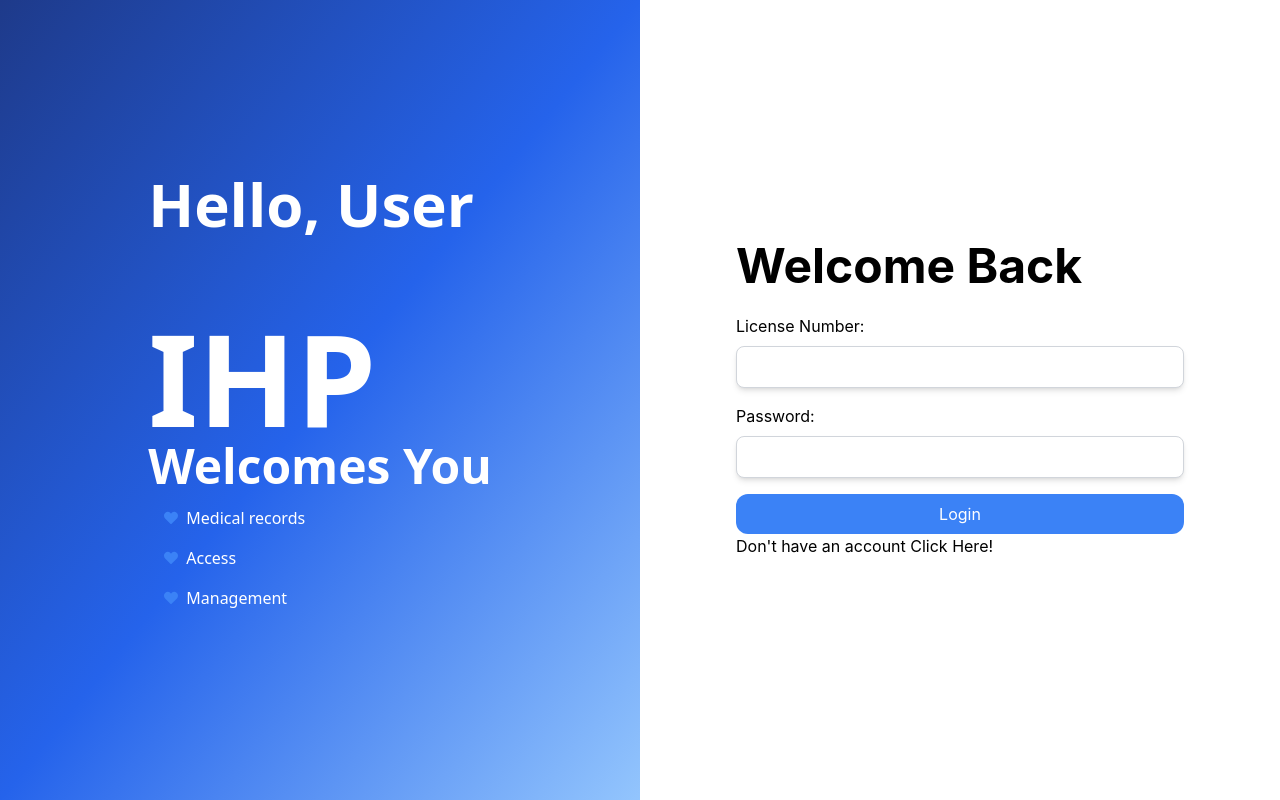
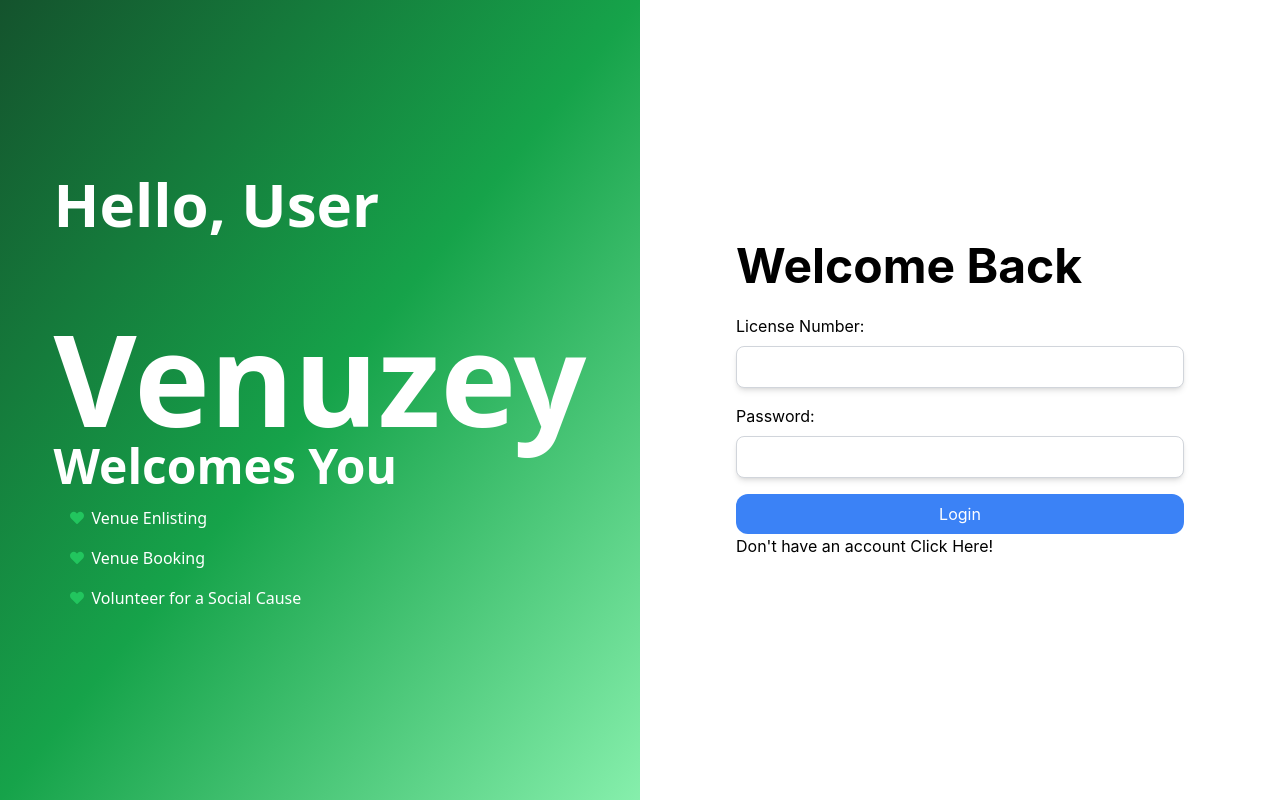
Before and after one commit to SohamGhugare/MetaMinds-Yantra-23, a React (Create React App) app in the folder venuezy/: page /doctor/login in a window 1280 px wide. Built offline with nearby package versions, Linux system fonts and the light colour scheme; the HTML template or start-up script is replaced by a standard one.

Commit message:
fix: login styling

```diff
--- a/venuezy/src/components/cards/Venues.jsx
+++ b/venuezy/src/components/cards/ItWorks.jsx
@@ -1,11 +1,11 @@
 import Cards from "./Card";
-import "./Venues.css";
+import "./ItWorks.css";
 import bookIcon from "../../assets/bookIcon.svg";
 import enlistIcon from "../../assets/enlistIcon.svg";
 import volunteerIcon from "../../assets/volunteerIcon.svg";
 import accessIcon from "../../assets/accessIcon.svg";
 
-const Venues = () => {
+const ItWorks = () => {
   return (
     <div className="howWorks">
       <div className="title1">
@@ -52,4 +52,4 @@ const Venues = () => {
   );
 };
 
-export default Venues;
+export default ItWorks;
--- a/venuezy/src/components/common/Welcome.jsx
+++ b/venuezy/src/components/common/Welcome.jsx
@@ -7,33 +7,30 @@ import dot2 from "../../assets/dot_2.png";
 
 const Welcome = () => {
   return (
-    <div className=" bg-gradient-to-br from-blue-900 via-blue-600 to-blue-300">
-      {/* <img src={dot1} className="relative w-108.25 h-93 top-3 right-3" alt="logo" /> */}
-
+    <div className=" bg-gradient-to-br from-green-900 via-green-600 to-green-300">
       <div className=" flex flex-row justify-evenly items-center h-screen">
         <div className="font-sans flex flex-col items-start justify-start">
           <text className="text-6xl font-bold text-white mb-20">
             Hello, User
           </text>
-          <text className="text-9xl font-bold text-white">IHP</text>
+          <text className="text-9xl font-bold text-white">Venuzey</text>
           <text className="text-5xl font-bold text-white">Welcomes You</text>
           <List className="flex flex-col">
             <ListItem className="flex items-center space-x-2">
-              <FaHeart className="text-blue-500 text-sm" />
-              <span className="text-white">Medical records</span>
+              <FaHeart className="text-green-500 text-sm" />
+              <span className="text-white">Venue Enlisting</span>
             </ListItem>
             <ListItem className="flex items-center space-x-2">
-              <FaHeart className="text-blue-500 text-sm" />
-              <span className="text-white">Access</span>
+              <FaHeart className="text-green-500 text-sm" />
+              <span className="text-white">Venue Booking</span>
             </ListItem>
             <ListItem className="flex items-center space-x-2">
-              <FaHeart className="text-blue-500 text-sm" />
-              <span className="text-white">Management</span>
+              <FaHeart className="text-green-500 text-sm" />
+              <span className="text-white">Volunteer for a Social Cause</span>
             </ListItem>
           </List>
         </div>
       </div>
-      {/* <img src={dot2} className="relative w-108.25 h-93 left-3 bottom-3" alt="logo" /> */}
     </div>
   );
 };
--- a/venuezy/src/pages/Home.js
+++ b/venuezy/src/pages/Home.js
@@ -1,9 +1,9 @@
 import { Link } from "react-router-dom";
-import Venues from "../components/cards/Venues";
 import Navbar from "../components/navbar/Navbar";
 import VenueBox from "../components/venueBox/VenueBox";
 import "./Home.css";
 import React from "react";
+import ItWorks from "../components/cards/ItWorks";
 
 const Home = () => {
   return (
@@ -21,7 +21,7 @@ const Home = () => {
         <VenueBox name="Labs" />
         <VenueBox name="Auditorium" />
       </div>
-      <Venues />
+      <ItWorks />
     </div>
   );
 };
--- a/venuezy/src/pages/HomePage.jsx
+++ b/venuezy/src/pages/HomePage.jsx
@@ -6,9 +6,6 @@ import List from "@mui/material/List";
 import ListItem from "@mui/material/ListItem";
 import { FaHeart } from "react-icons/fa";
 import "./HomePage.css";
-// import Image from "../assets/logo.png";
-import dot1 from "../assets/dot_1.png";
-import dot2 from "../assets/dot_2.png";
 
 const HomePage = () => {
   return (
```
Also changed, not shown: venuezy/src/components/cards/ItWorks.css (renamed from venuezy/src/components/cards/Venues.css).
